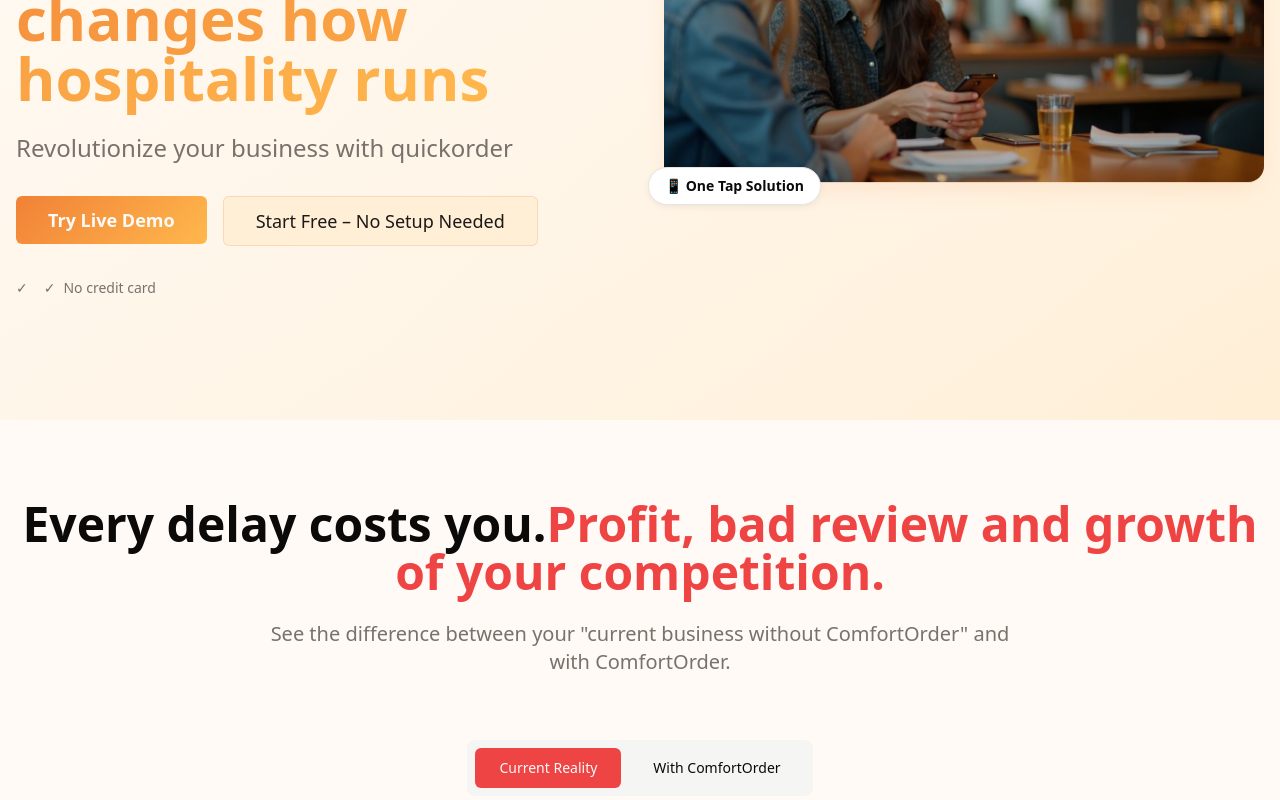
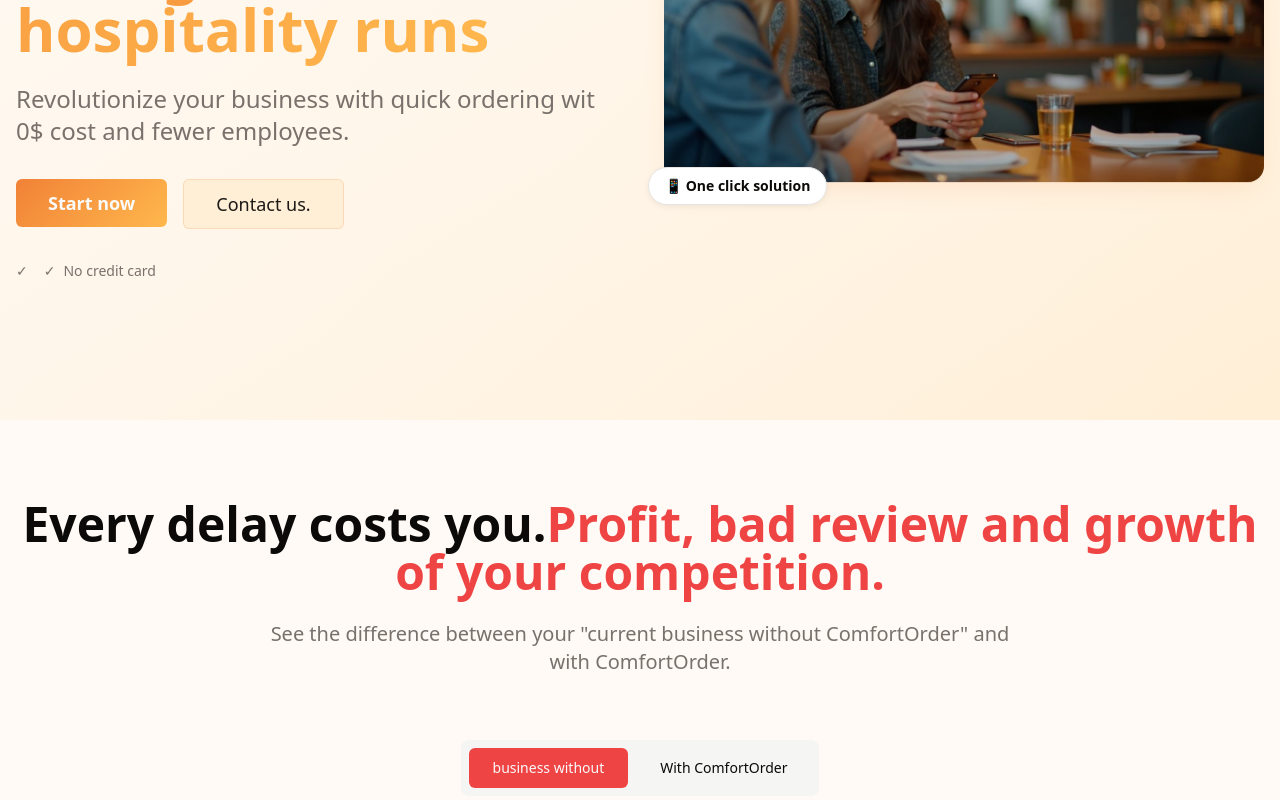
Before and after one commit to bilyv/comfortorder, a React (Vite) app: page / in a window 1280 px wide. Shown: the part 380-1180 px from the top of the page. Built offline with nearby package versions, Linux system fonts and the light colour scheme.

Commit message:
Visual edit in Lovable
Edited UI in Lovable

```diff
--- a/src/components/HeroSection.tsx
+++ b/src/components/HeroSection.tsx
@@ -9,9 +9,7 @@ const HeroSection = () => {
         <div className="grid lg:grid-cols-2 gap-12 items-center">
           {/* Content */}
           <div className="text-center lg:text-left space-y-8">
-            <Badge className="bg-primary/10 text-primary border-primary/20 px-4 py-2">
-              🎯 Psychology-Driven Hospitality Tech
-            </Badge>
+
 
             <div className="space-y-6">
               <h1 className="text-4xl md:text-6xl font-bold leading-tight">
@@ -20,16 +18,12 @@ const HeroSection = () => {
                 <span className="bg-gradient-primary bg-clip-text text-transparent">ComfortOrder changes how hospitality runs</span>
               </h1>
 
-              <p className="text-xl md:text-2xl text-muted-foreground max-w-2xl">Revolutionize your business with quickorder</p>
+              <p className="text-xl md:text-2xl text-muted-foreground max-w-2xl">Revolutionize your business with quick ordering wit 0$ cost and fewer employees.</p>
             </div>
 
             <div className="flex flex-col sm:flex-row gap-4 justify-center lg:justify-start">
-              <Button variant="hero" size="lg" className="text-lg px-8 py-6">
-                Try Live Demo
-              </Button>
-              <Button variant="warm" size="lg" className="text-lg px-8 py-6">
-                Start Free – No Setup Needed
-              </Button>
+              <Button variant="hero" size="lg" className="text-lg px-8 py-6">Start now</Button>
+              <Button variant="warm" size="lg" className="text-lg px-8 py-6">Contact us.</Button>
             </div>
 
             <div className="flex items-center gap-4 text-sm text-muted-foreground justify-center lg:justify-start">
@@ -55,9 +49,7 @@ const HeroSection = () => {
               ✨ Guest in Control
             </div>
 
-            <div className="absolute -bottom-4 -left-4 bg-card text-card-foreground px-4 py-2 rounded-full text-sm font-semibold shadow-soft border">
-              📱 One Tap Solution
-            </div>
+            <div className="absolute -bottom-4 -left-4 bg-card text-card-foreground px-4 py-2 rounded-full text-sm font-semibold shadow-soft border">📱 One click solution</div>
           </div>
         </div>
       </div>
--- a/src/components/PainSection.tsx
+++ b/src/components/PainSection.tsx
@@ -53,9 +53,7 @@ const PainSection = () => {
         {/* Toggle Buttons */}
         <div className="flex justify-center mb-12">
           <div className="bg-muted p-2 rounded-lg inline-flex gap-2">
-            <Button variant={activeView === 'without' ? 'destructive' : 'ghost'} onClick={() => setActiveView('without')} className="px-6 py-3">
-              Current Reality
-            </Button>
+            <Button variant={activeView === 'without' ? 'destructive' : 'ghost'} onClick={() => setActiveView('without')} className="px-6 py-3">business without</Button>
             <Button variant={activeView === 'with' ? 'default' : 'ghost'} onClick={() => setActiveView('with')} className="px-6 py-3">With ComfortOrder</Button>
           </div>
         </div>
```
